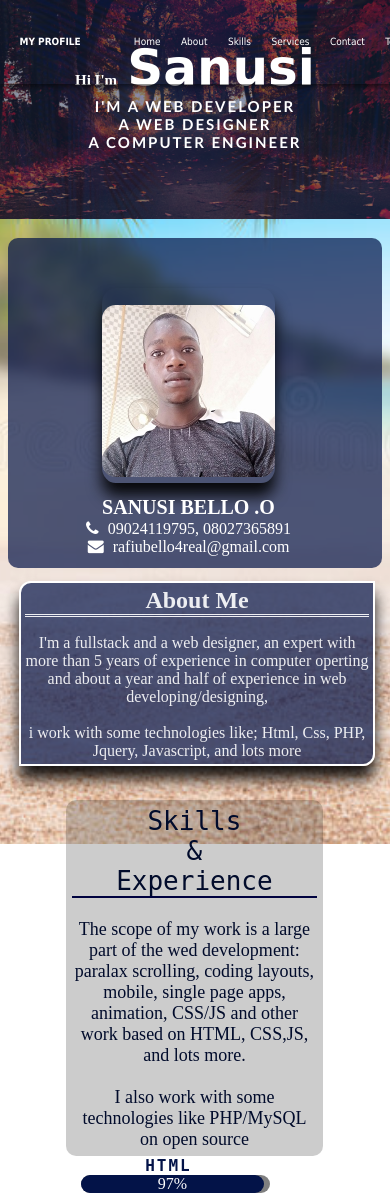
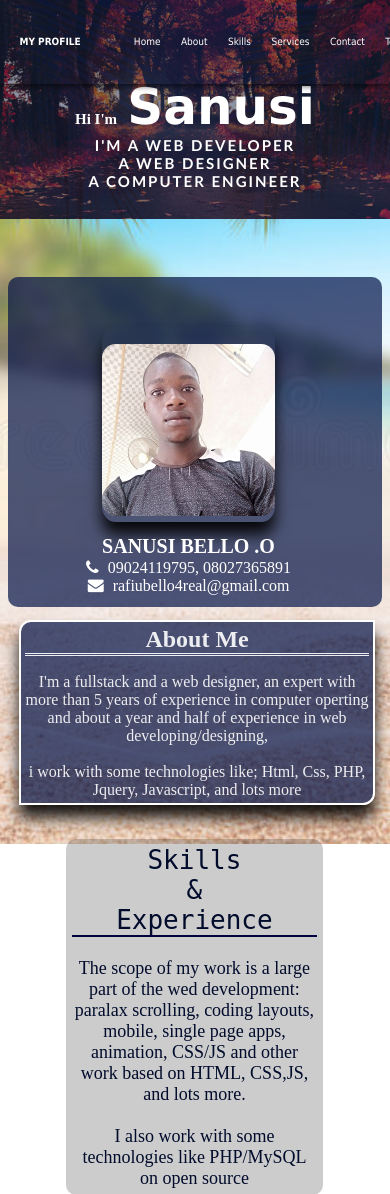
Before and after one commit to TunarshBee/my-portfolio-, a PHP site: page / in a window 390 px wide. Shown: the top 1194 px of the page. Run offline with PHP 8.4, Linux system fonts and the light colour scheme.

Commit message:
first modification after hosting

```diff
--- a/myPortfolio.css
+++ b/myPortfolio.css
@@ -505,7 +505,7 @@ fieldset{
     #intro1{
         color:#ffffff;
         font-size: 10px;
-        /* margin-top: 100px; */
+        margin-top: 10%;
     }
 
     #task{
```
